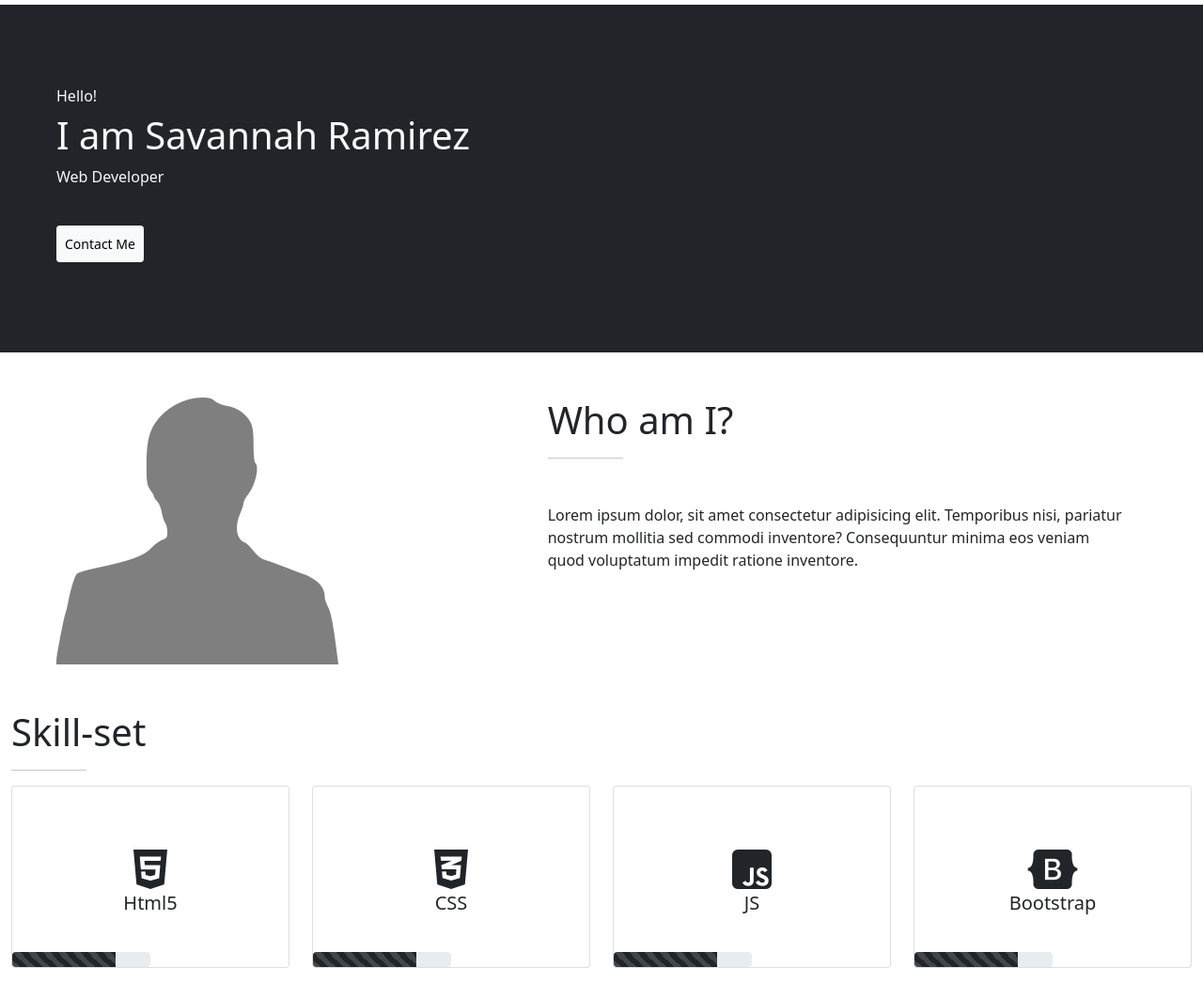
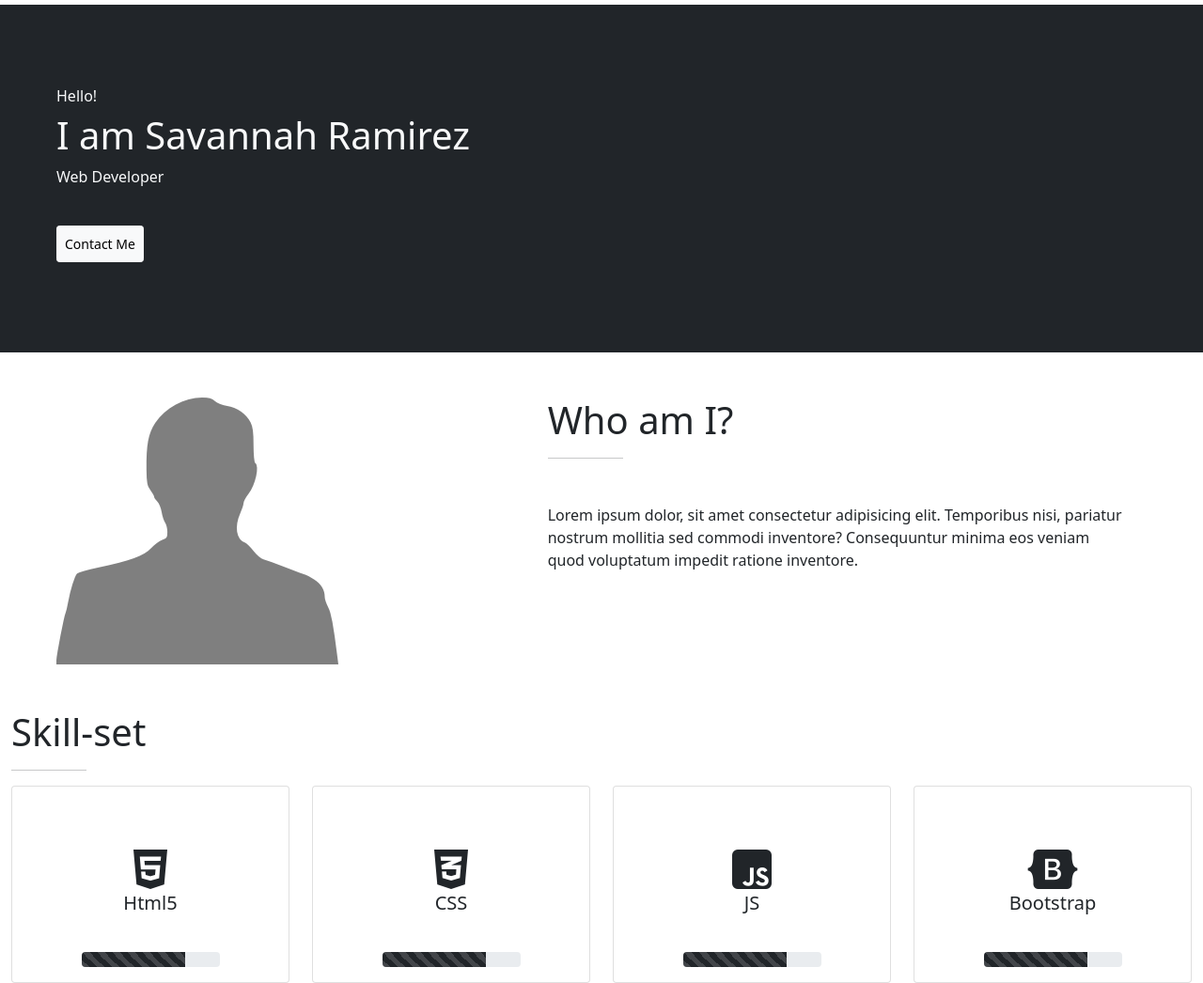
Before and after one commit to Kavvannah/mfw-finale, a plain HTML site: page index.html in a window 1280 px wide. Shown: the part 53-1099 px from the top of the page at 94% size. Drawn offline with nearby package versions, Linux system fonts and the light colour scheme.

Commit message:
fixed position of progress

```diff
--- a/css/style.css
+++ b/css/style.css
@@ -1,4 +1,6 @@
 .progress {
     width: 50%;
-
+    margin-left: auto;
+    margin-right: auto;
+    margin-bottom: 1rem;
 }
```
Also changed, not shown: index.html (+3 -1 lines).
